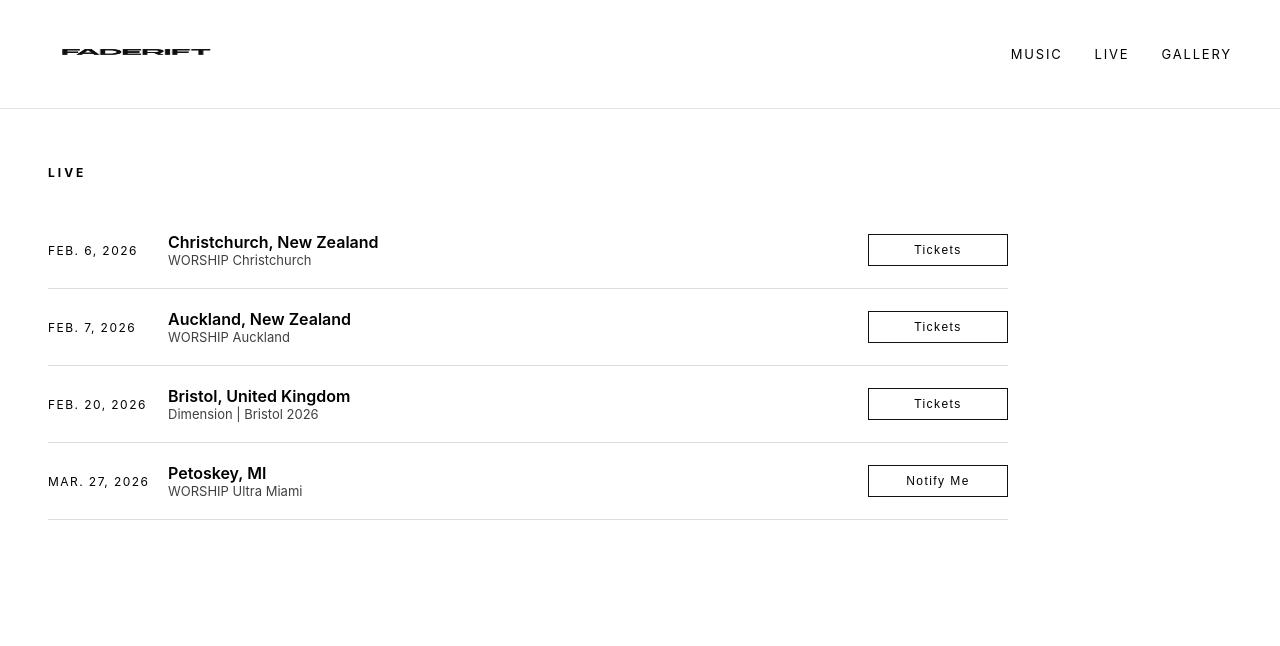
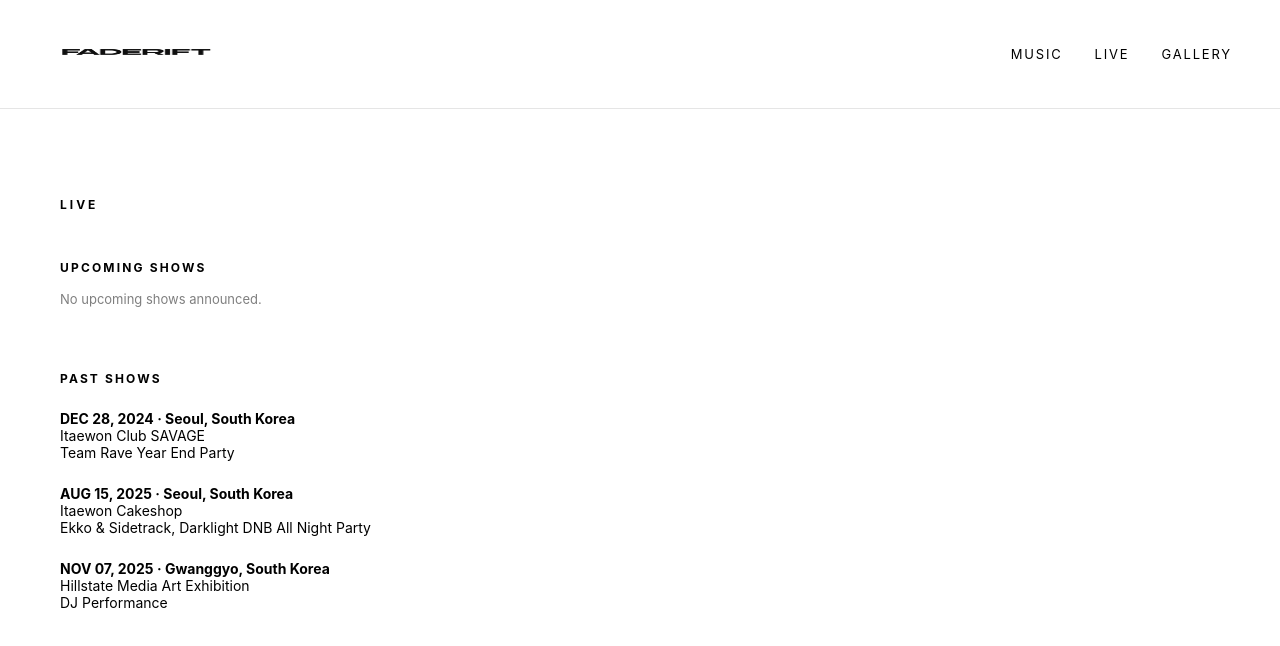
Before and after one commit to FADERIFT-KR/dnb-forum-korea, a Next.js app: page /live in a window 1280 px wide. Shown: the top 646 px of the page. Built offline with nearby package versions, Linux system fonts and the light colour scheme.

Commit message:
Update page.tsx

```diff
--- a/app/live/page.tsx
+++ b/app/live/page.tsx
@@ -1,93 +1,70 @@
 export default function LivePage() {
-  const shows = [
-    {
-      date: "FEB. 6, 2026",
-      city: "Christchurch, New Zealand",
-      venue: "WORSHIP Christchurch",
-      action: "Tickets",
-    },
-    {
-      date: "FEB. 7, 2026",
-      city: "Auckland, New Zealand",
-      venue: "WORSHIP Auckland",
-      action: "Tickets",
-    },
-    {
-      date: "FEB. 20, 2026",
-      city: "Bristol, United Kingdom",
-      venue: "Dimension | Bristol 2026",
-      action: "Tickets",
-    },
-    {
-      date: "MAR. 27, 2026",
-      city: "Petoskey, MI",
-      venue: "WORSHIP Ultra Miami",
-      action: "Notify Me",
-    },
-  ]
-
   return (
-    <main style={{ padding: 48, maxWidth: 960 }}>
+    <main style={{ padding: "80px 60px", maxWidth: 960 }}>
       <h1
         style={{
           fontSize: 12,
           letterSpacing: "0.25em",
-          marginBottom: 32,
+          marginBottom: 48
         }}
       >
         LIVE
       </h1>
 
-      <section>
-        {shows.map((show, i) => (
-          <div
-            key={i}
+      {/* UPCOMING */}
+      <section style={{ marginBottom: 64 }}>
+        <h2
           style={{
-              display: "grid",
-              gridTemplateColumns: "120px 1fr 140px",
-              alignItems: "center",
-              padding: "20px 0",
-              borderBottom: "1px solid #ddd",
+            fontSize: 12,
+            letterSpacing: "0.18em",
+            marginBottom: 16
           }}
         >
-            <div
+          UPCOMING SHOWS
+        </h2>
+
+        <p style={{ opacity: 0.5, fontSize: 13 }}>
+          No upcoming shows announced.
+        </p>
+      </section>
+
+      {/* PAST */}
+      <section>
+        <h2
           style={{
             fontSize: 12,
-                letterSpacing: "0.12em",
+            letterSpacing: "0.18em",
+            marginBottom: 24
           }}
         >
-              {show.date}
+          PAST SHOWS
+        </h2>
+
+        <div style={{ display: "grid", gap: 24, fontSize: 14 }}>
+          <div>
+            <strong>DEC 28, 2024 · Seoul, South Korea</strong>
+            <br />
+            Itaewon Club SAVAGE
+            <br />
+            Team Rave Year End Party
           </div>
 
           <div>
-              <div style={{ fontWeight: 600 }}>{show.city}</div>
-              <div style={{ fontSize: 13, opacity: 0.75 }}>
-                {show.venue}
+            <strong>AUG 15, 2025 · Seoul, South Korea</strong>
+            <br />
+            Itaewon Cakeshop
+            <br />
+            Ekko & Sidetrack, Darklight DNB All Night Party
+          </div>
+
+          <div>
+            <strong>NOV 07, 2025 · Gwanggyo, South Korea</strong>
+            <br />
+            Hillstate Media Art Exhibition
+            <br />
+            DJ Performance
           </div>
         </div>
-
-            <button
-              style={{
-                border: "1px solid #111",
-                background: "transparent",
-                padding: "8px 16px",
-                cursor: "pointer",
-                fontSize: 12,
-                letterSpacing: "0.12em",
-              }}
-              onMouseOver={e => {
-                e.currentTarget.style.background = "#111"
-                e.currentTarget.style.color = "#fff"
-              }}
-              onMouseOut={e => {
-                e.currentTarget.style.background = "transparent"
-                e.currentTarget.style.color = "#000"
-              }}
-            >
-              {show.action}
-            </button>
-          </div>
-        ))}
       </section>
     </main>
   )
```
Lines whose indentation alone changed are shown as unchanged.
